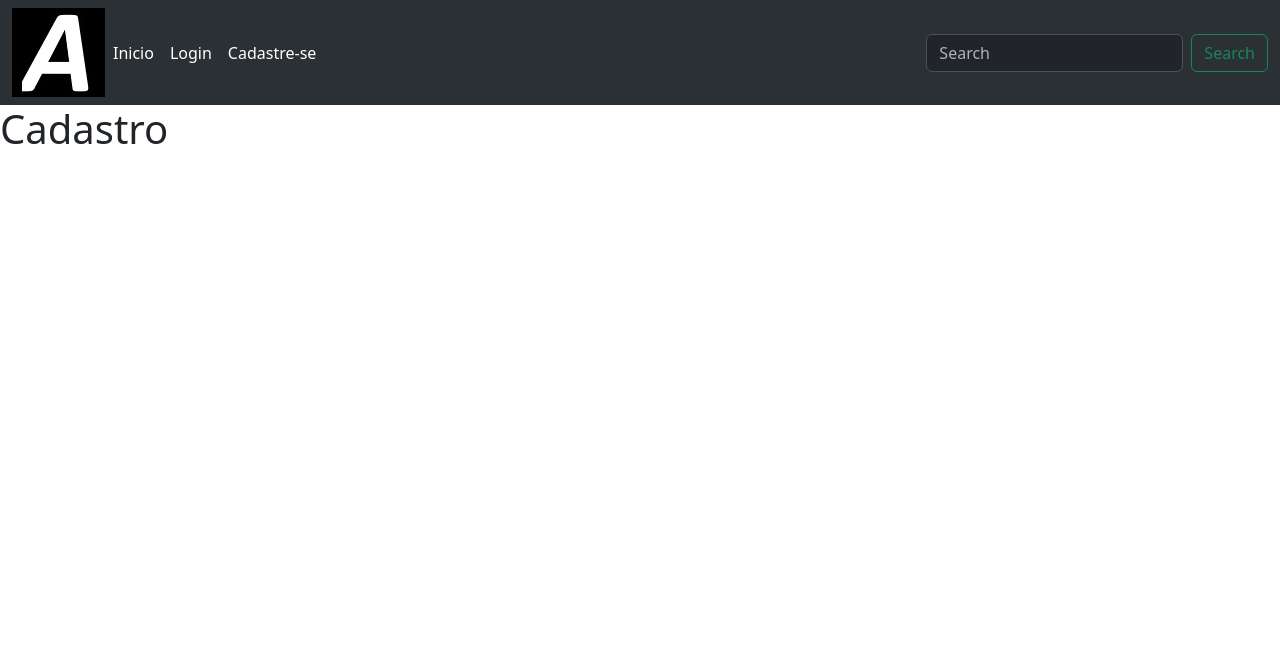
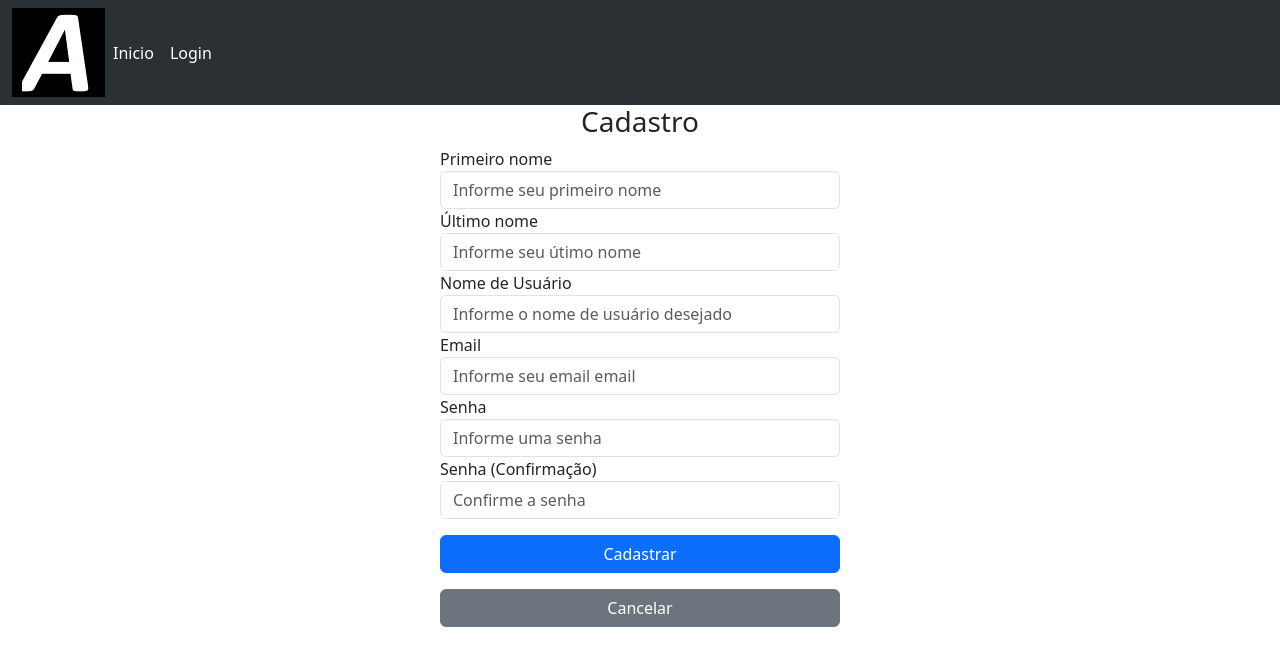
Before and after one commit to arturvavs/user_register_project, a Flask app: page /register in a window 1280 px wide. Shown: the top 666 px of the page. Run offline with Flask 3, Linux system fonts and the light colour scheme.

Commit message:
Implementado a classe Conexao(models.py) , os metodos user_login(models.py) e a funcao login(auth.py)

```diff
--- a/application/auth.py
+++ b/application/auth.py
@@ -1,15 +1,33 @@
 from flask import Blueprint, render_template, request, flash, redirect, url_for
+from application.models import Conexao
 
 auth = Blueprint('auth', __name__)
+
+connection = Conexao()
 
 @auth.route('/home')
 def home():
     return render_template("home.html")
 
-@auth.route('/login')
-def link():
+@auth.route('/login',methods=['GET','POST'])
+def login():
+    if request.method == 'POST':
+        print('entrou no metodo post')
+        userName = request.form.get('userName')
+        passWord = request.form.get('passWord')
+        print(userName)
+        print(passWord)
+        sql = (f"select ds_senha from users where nm_usuario = '{userName}'")
+        row = connection.user_login(sql)
+        if row:
+            print('entrou if row')
+            stored_password = row
+            if stored_password == passWord:
+                print('Entrou da senha validada')
+            else:
+                print('entrou no else')
     return render_template("login.html")
 
 @auth.route('/register')
-def disabled():
+def register():
     return render_template("register.html")
--- a/application/templates/login.html
+++ b/application/templates/login.html
@@ -32,8 +32,8 @@
         </div>
 
         <div>
-            <label for="password1"></label>
-            <input type="password" class="form-control" id="password1" name="password1" placeholder="Senha"/>
+            <label for="passWord"></label>
+            <input type="password" class="form-control" id="passWord" name="passWord" placeholder="Senha"/>
 
         </div>
 
--- a/application/templates/main.html
+++ b/application/templates/main.html
@@ -36,7 +36,7 @@
                 <a class="nav-link active" aria-current="page" href="/login">Login</a>
               </li>
                 {%endblock%}
-                {%block navbar_disabled%}
+                {%block navbar_register%}
               <li class="nav-item">
                 <a class="nav-link active" aria-current="page" href="/register">Cadastre-se</a>
               </li>
--- a/application/templates/register.html
+++ b/application/templates/register.html
@@ -1,7 +1,59 @@
 {%extends 'main.html'%} {%block title%}Register{%endblock%}
+{%block navbar_fullsearch%}{%endblock%}
+{%block navbar_register%}{%endblock%}
+{%block content%}
+<style>
+    .form-group{
+        margin: 0 auto;
+        width: 100%;
+        max-width: 25rem;
+    }
+    .btn-primary{
+        margin-top: 1rem;
+        width: 100%;
+    }
 
-{%block content%}
+    .btn-secondary{
+        margin-top: 1rem;
+        width: 100%;
+    }
+</style>
+<form method="POST" class="form-group">
+    <h3 align="center">Cadastro</h3>
+    <div >
+        <label for="firstName">Primeiro nome</label>
+        <input type="text" class="form-control" id="firstName" name="firstName" placeholder="Informe seu primeiro nome"/>
+    </div>
 
-<h1>Cadastro</h1>
+    <div >
+        <label for="lastName">Último nome</label>
+        <input type="text" class="form-control" id="lastName" name="lastName" placeholder="Informe seu útimo nome"/>
+    </div>
+
+    <div >
+        <label for="userName">Nome de Usuário</label>
+        <input type="text" class="form-control" id="userName" name="userName" placeholder="Informe o nome de usuário desejado"/>
+    </div>
+
+    <div >
+        <label for="email">Email</label>
+        <input type="email" class="form-control" id="email" name="email" placeholder="Informe seu email email"/>
+    </div>
+
+    <div >
+        <label for="passWord">Senha</label>
+        <input type="password" class="form-control" id="passWord" name="passWord" placeholder="Informe uma senha"/>
+    </div>
+
+    <div >
+        <label for="passWord_confirm">Senha (Confirmação)</label>
+        <input type="password" class="form-control" id="passWord_confirm" name="passWord_confirm" placeholder="Confirme a senha"/>
+    </div>
+
+    <button type="submit" class="btn btn-primary">Cadastrar</button>
+    <a class="btn btn-secondary" href="/home" role="button">Cancelar</a>
+
+</form>
+
 
 {%endblock%}
--- /dev/null
+++ b/application/templates/user_register.html
@@ -0,0 +1 @@
+{%extends 'main.html'%} {%block title%}Cadastro de Usuario{%endblock%}
--- a/main.py
+++ b/main.py
@@ -1,4 +1,5 @@
 from application import create_app #importando a aplicação Flask que encontra-se dentro do package "website"
+from application import models
 
 app = create_app()
 
```
Also changed, not shown: application/models.py (+40 -0 lines).
